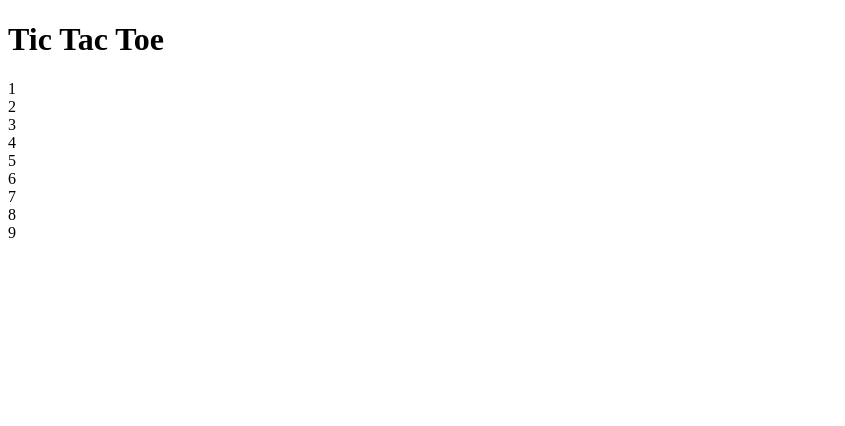
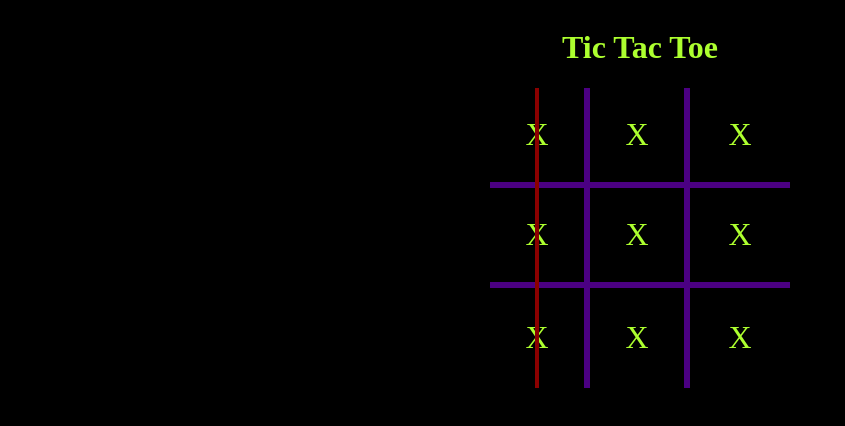
Before and after one commit to ZakariyeAden/tic-tac-toe, a plain HTML site: page index.html in a window 1280 px wide. Shown: the whole page, without its empty margins (0-845 px from the left). Drawn offline with Linux system fonts and the light colour scheme.

Commit message:
adding some changes CSS

```diff
--- a/index.html
+++ b/index.html
@@ -10,16 +10,16 @@
 <body>
   <h1>Tic Tac Toe</h1>
  <div class="gameboard" id="gameboard">
-  <div class="title" data-index="1">1</div>
-  <div class="title" data-index="2">2</div>
-  <div class="title" data-index="3">3</div>
-  <div class="title" data-index="4">4</div>
-  <div class="title" data-index="5">5</div>
-  <div class="title" data-index="6">6</div>
-  <div class="title" data-index="7">7</div>
-  <div class="title" data-index="8">8</div>
-  <div class="title" data-index="9">9</div>
-
+  <div class="title right-border bottom-border" data-index="1">X</div>
+  <div class="title right-border bottom-border" data-index="2">X</div>
+  <div class="title bottom-border" data-index="3">X</div>
+  <div class="title right-border bottom-border" data-index="4">X</div>
+  <div class="title right-border bottom-border" data-index="5">X</div>
+  <div class="title  bottom-border" data-index="6">X</div>
+  <div class="title right-border " data-index="7">X</div>
+  <div class="title right-border"  data-index="8">X</div>
+  <div class="title " data-index="9">X</div>
+  <div class="strike strike-column-1" id="strike"></div>
  </div>
   <script src="app.js"></script>
 </body>
--- a/style.css
+++ b/style.css
@@ -1,3 +1,78 @@
+body{
+  display: flex;
+  flex-direction: column;
+  align-items: center;
+  background-color: #000;
+}
+h1{
+  color: greenyellow;
+}
 .gameboard{
-
+  position: relative;
+  display: grid;
+  grid-template-columns: 100px 100px 100px;
+  grid-template-rows: 100px 100px 100px;
+  cursor: pointer;
 }
+.title{
+  color: greenyellow;
+  font-size: 2em;
+  display: flex;
+  justify-content: center;
+  align-items: center;
+}
+.right-border{
+  border-right: 0.2em solid indigo;
+}
+.bottom-border{
+  border-bottom: 0.2em solid indigo;
+}
+/* Strikes */
+.strike{
+  position: absolute;
+  background-color: darkred;
+}
+.strike-row-1{
+  width: 100%;
+  height: 4px;
+  top: 15%;
+}
+.strike-row-2{
+  width: 100%;
+  height: 4px;
+  top: 48%;
+}
+.strike-row-3{
+  width: 100%;
+  height: 4px;
+  top: 83%;
+}
+.strike-column-1{
+  height: 100%;
+  width: 4px;
+  left: 15%;
+}
+.strike-column-2{
+  height: 100%;
+  width: 4px;
+  left: 48%;
+}
+.strike-column-3{
+  height: 100%;
+  width: 4px;
+  left: 83%;
+}
+.strike-diagonal-1{
+  width: 90%;
+  height: 4px;
+  top: 50%;
+  left: 5%;
+  transform:skewY(45deg);
+}
+.strike-diagonal-2{
+  width: 90%;
+  height: 4px;
+  top: 50%;
+  left: 5%;
+  transform:skewY(-45deg);
+}
```
